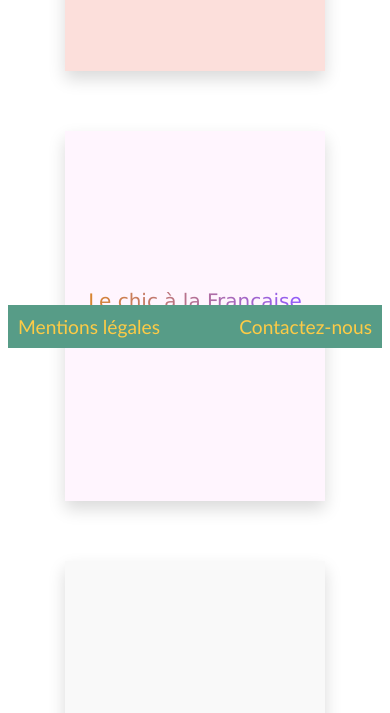
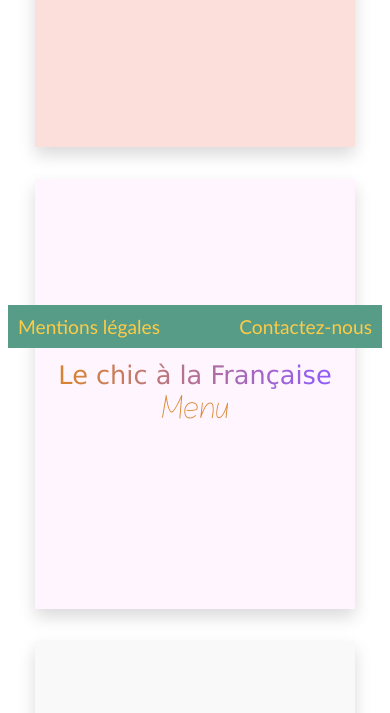
Before and after one commit to Kayo89/oc-projet-3, a website: page index.html in a window 390 px wide. Shown: the part 496-1209 px from the top of the page. Drawn offline with Linux system fonts and the light colour scheme; files whose address does not match are found by name.

Commit message:
responsive update

```diff
--- a/sass/layout/_footer.scss
+++ b/sass/layout/_footer.scss
@@ -15,9 +15,9 @@
 
 .footer{
     margin-top: 5rem;
-    padding: 20px;
+    padding: 17px;
     position: sticky;
-    bottom: 0px;
+    bottom: 0;
     color: $color-primary;
     background-color: $color-background;
     display: flex;
--- a/sass/pages/_index.scss
+++ b/sass/pages/_index.scss
@@ -9,27 +9,31 @@
 }
 
 .menu{
-    display: grid;
-    width: 580px;
-    grid-template-columns: repeat(2, 260px);
-    grid-gap: 60px;
+    width: 700px;
     margin: 3rem auto;
-    text-align: center;
-    justify-items: center;
+    display: flex;
+    flex-wrap: wrap;
+    justify-content: space-between;
     transform: scale(1);
+    @include tablet-only{
+        width: 590px;
+    }
     @include mobile-only{
-        width: 260px;
-        grid-template-columns: repeat(1, 260px);
-
+        width: 320px;
     }
 }
 
 .card{
+    margin: 1rem auto;
     display: flex;
     justify-content: center;
     align-items: center;
+    text-align: center;
     text-decoration: none;
-    font-size: 1.25rem;
+    font-size: 1.3rem;
+    @include mobile-only{
+        font-size: 1.6rem;
+    }
     @include select-menu;
     @include menu($menu-list);
     transition: all 300ms ease-in-out;
@@ -41,7 +45,10 @@
         & img{
             transform: scale(1.4);
         }
-        font-size: 1.5rem;
+        font-size: 1.6rem;
+        @include mobile-only{
+            font-size: 1.8rem;
+        }
         opacity: .65;
     }
 }
--- a/sass/utils/_mixins.scss
+++ b/sass/utils/_mixins.scss
@@ -1,7 +1,11 @@
 @mixin select-menu{
-    width: 260px;
-    height: 370px;
+    width: 280px;
+    height: 390px;
     box-shadow: 0 0.5rem 1rem rgba(0, 0, 0, 0.15);
+    @include mobile-only{
+        width: 320px;
+        height: 430px;
+    }
 }
 
 @mixin menu($menu-list){
```
Also changed, not shown: css/style.css, 1 other file.
